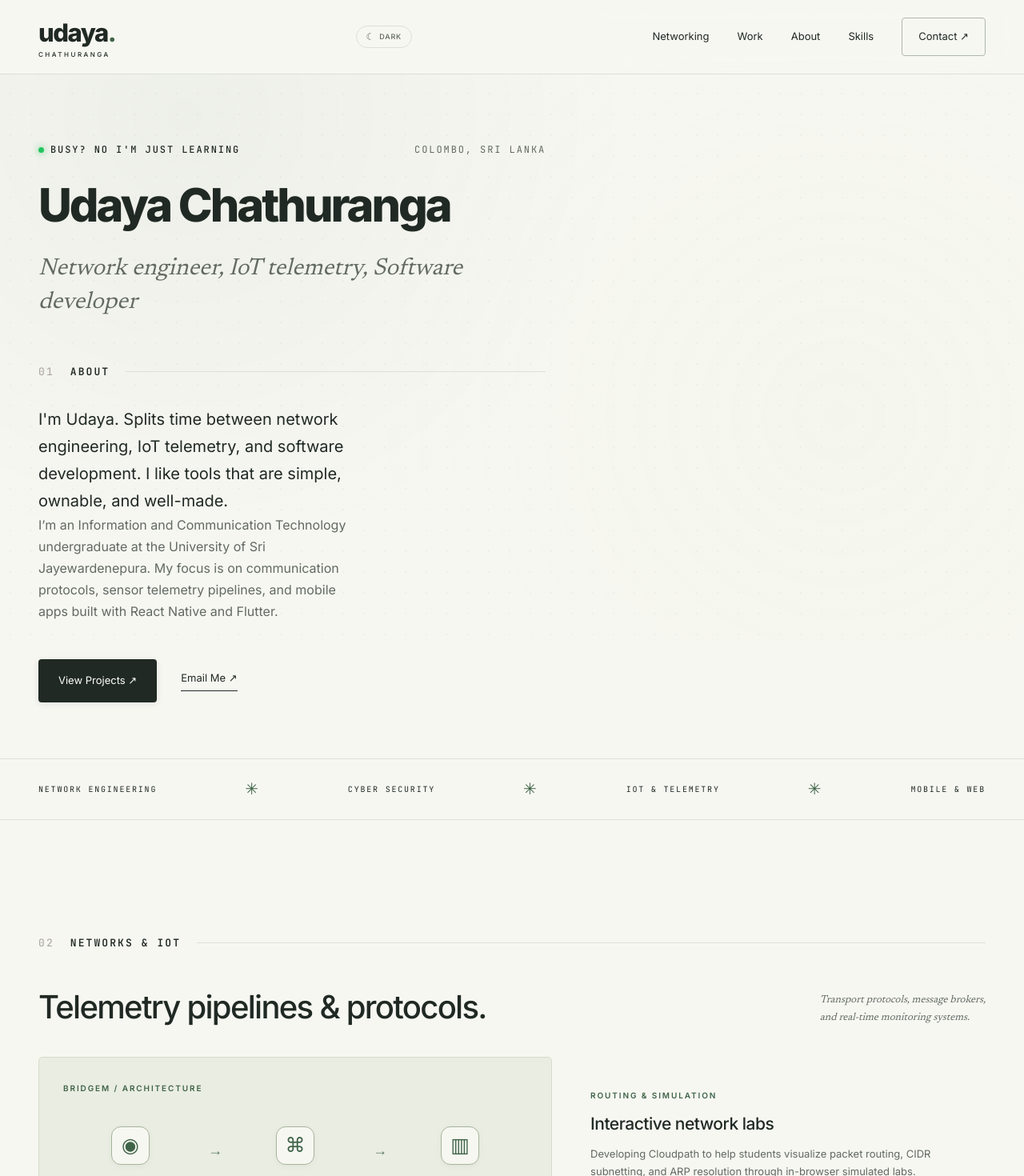
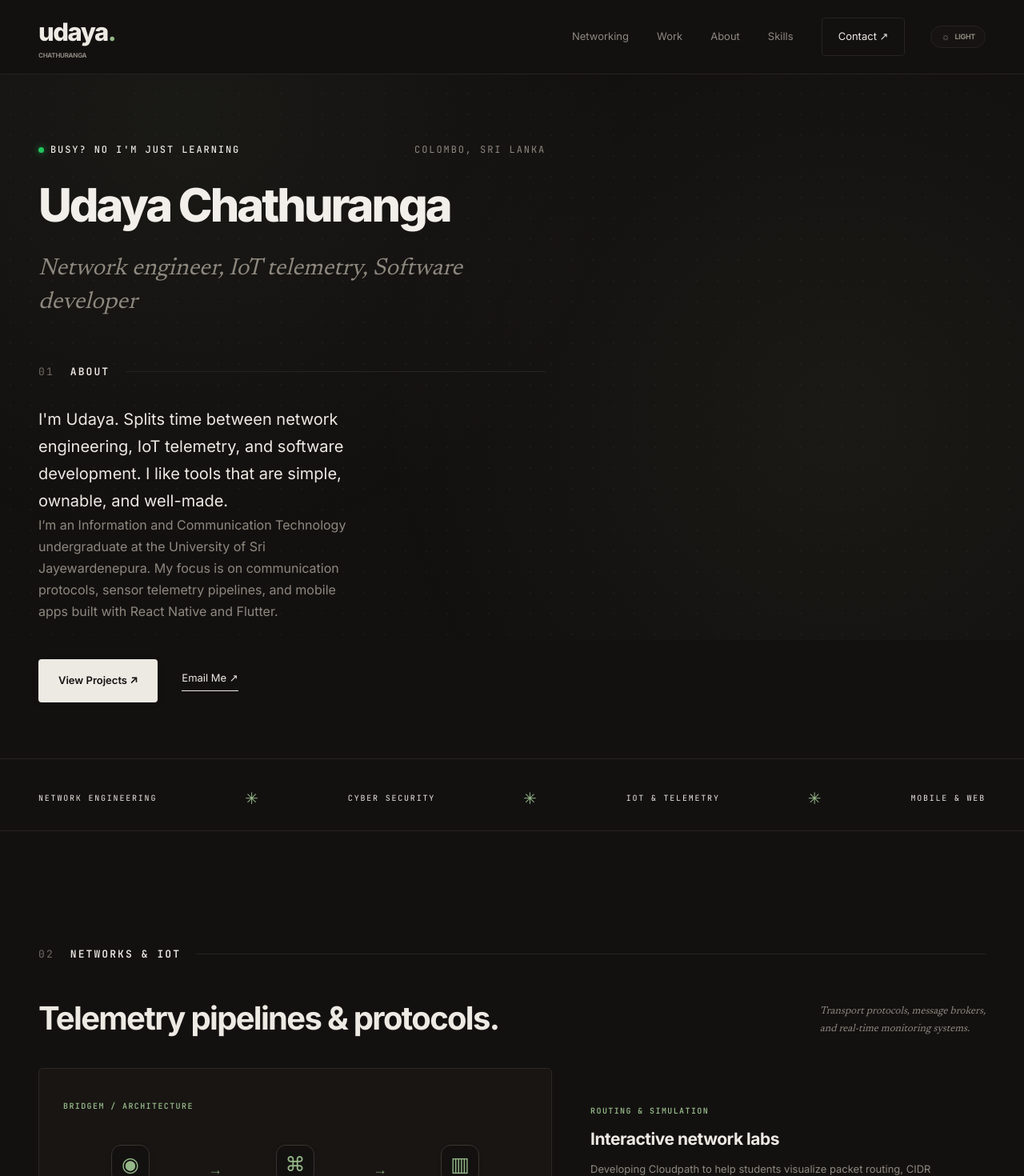
Before and after one commit to udayacgamage/udayacgamage-portfolio, a Next.js app: page / in a window 1280 px wide. Shown: the top 1470 px of the page at 80% size. Built offline with nearby package versions, Linux system fonts and the light colour scheme.

Commit message:
fix: seamless dark navbar background and align nav controls to the right

```diff
--- a/src/app/globals.css
+++ b/src/app/globals.css
@@ -69,7 +69,23 @@ p {
 h1,
 h2,
 h3 {
-  font-weight: 500;
+  font-family: var(--font-sans);
+  font-weight: 700;
+  letter-spacing: -0.035em;
+}
+em,
+.font-serif,
+.serif-italic {
+  font-family: var(--font-serif);
+  font-style: italic;
+  font-weight: 400;
+}
+.eyebrow,
+.font-mono,
+.mono-tag {
+  font-family: var(--font-mono);
+  letter-spacing: 0.14em;
+  text-transform: uppercase;
 }
 .wrap {
   width: min(1200px, calc(100% - 96px));
@@ -114,7 +130,23 @@ h3 {
   display: block;
   font-size: 8px;
   letter-spacing: 2.5px;
-  font-weight: 500;
+  font-family: var(--font-sans);
+  font-weight: 700;
+  letter-spacing: -0.035em;
+}
+em,
+.font-serif,
+.serif-italic {
+  font-family: var(--font-serif);
+  font-style: italic;
+  font-weight: 400;
+}
+.eyebrow,
+.font-mono,
+.mono-tag {
+  font-family: var(--font-mono);
+  letter-spacing: 0.14em;
+  text-transform: uppercase;
   margin-top: -3px;
 }
 .nav-links {
@@ -403,7 +435,23 @@ h1 em,
 .project-art strong {
   font-size: 28px;
   letter-spacing: -1px;
-  font-weight: 500;
+  font-family: var(--font-sans);
+  font-weight: 700;
+  letter-spacing: -0.035em;
+}
+em,
+.font-serif,
+.serif-italic {
+  font-family: var(--font-serif);
+  font-style: italic;
+  font-weight: 400;
+}
+.eyebrow,
+.font-mono,
+.mono-tag {
+  font-family: var(--font-mono);
+  letter-spacing: 0.14em;
+  text-transform: uppercase;
   position: relative;
   z-index: 2;
 }
@@ -633,7 +681,23 @@ h1 em,
 .about-facts strong {
   display: block;
   font-size: 12px;
-  font-weight: 500;
+  font-family: var(--font-sans);
+  font-weight: 700;
+  letter-spacing: -0.035em;
+}
+em,
+.font-serif,
+.serif-italic {
+  font-family: var(--font-serif);
+  font-style: italic;
+  font-weight: 400;
+}
+.eyebrow,
+.font-mono,
+.mono-tag {
+  font-family: var(--font-mono);
+  letter-spacing: 0.14em;
+  text-transform: uppercase;
   margin-top: 9px;
   line-height: 1.6;
 }
@@ -1006,7 +1070,23 @@ h1 em,
 .network-flow strong {
   display: block;
   font-size: 12px;
-  font-weight: 500;
+  font-family: var(--font-sans);
+  font-weight: 700;
+  letter-spacing: -0.035em;
+}
+em,
+.font-serif,
+.serif-italic {
+  font-family: var(--font-serif);
+  font-style: italic;
+  font-weight: 400;
+}
+.eyebrow,
+.font-mono,
+.mono-tag {
+  font-family: var(--font-mono);
+  letter-spacing: 0.14em;
+  text-transform: uppercase;
 }
 .network-flow small {
   display: block;
@@ -1543,6 +1623,11 @@ h1 em,
   }
 }
 
+.nav-right {
+  display: flex;
+  align-items: center;
+  gap: 32px;
+}
 .nav-controls {
   display: flex;
   align-items: center;
@@ -1577,7 +1662,23 @@ h1 em,
   font-size: 9px;
   letter-spacing: 0.8px;
   text-transform: uppercase;
-  font-weight: 500;
+  font-family: var(--font-sans);
+  font-weight: 700;
+  letter-spacing: -0.035em;
+}
+em,
+.font-serif,
+.serif-italic {
+  font-family: var(--font-serif);
+  font-style: italic;
+  font-weight: 400;
+}
+.eyebrow,
+.font-mono,
+.mono-tag {
+  font-family: var(--font-mono);
+  letter-spacing: 0.14em;
+  text-transform: uppercase;
 }
 
 [data-theme="dark"] body {
@@ -1786,3 +1887,56 @@ h1 em,
   transform: translateX(6px);
   color: var(--accent);
 }
+
+/* Ensure site-header is dark in dark mode and default */
+[data-theme="dark"] .site-header,
+:root:not([data-theme="light"]) .site-header {
+  background: rgba(19, 17, 16, 0.94) !important;
+  border-bottom: 1px solid #262320 !important;
+}
+
+[data-theme="dark"] .wordmark,
+:root:not([data-theme="light"]) .wordmark {
+  color: #ede9e3;
+}
+
+[data-theme="dark"] .wordmark small,
+:root:not([data-theme="light"]) .wordmark small {
+  color: #8e887f;
+}
+
+[data-theme="dark"] .nav-links a,
+:root:not([data-theme="light"]) .nav-links a {
+  color: #8e887f;
+}
+
+[data-theme="dark"] .nav-links a:hover,
+:root:not([data-theme="light"]) .nav-links a:hover,
+[data-theme="dark"] .nav-links a.active,
+:root:not([data-theme="light"]) .nav-links a.active {
+  color: #95b888;
+}
+
+[data-theme="dark"] .nav-links a:last-child,
+:root:not([data-theme="light"]) .nav-links a:last-child {
+  border-color: #262320;
+  color: #ede9e3;
+}
+
+[data-theme="dark"] .nav-links a:last-child:hover,
+:root:not([data-theme="light"]) .nav-links a:last-child:hover {
+  border-color: #95b888;
+}
+
+[data-theme="dark"] .theme-toggle-btn,
+:root:not([data-theme="light"]) .theme-toggle-btn {
+  border-color: #262320;
+  color: #8e887f;
+  background: rgba(25, 22, 20, 0.6);
+}
+
+[data-theme="dark"] .theme-toggle-btn:hover,
+:root:not([data-theme="light"]) .theme-toggle-btn:hover {
+  border-color: #38332e;
+  color: #ede9e3;
+}
--- a/src/app/layout.tsx
+++ b/src/app/layout.tsx
@@ -46,8 +46,29 @@ export default function RootLayout({
     <html
       lang="en"
       className={`${inter.variable} ${newsreader.variable} ${jetbrainsMono.variable}`}
+      data-theme="dark"
       suppressHydrationWarning
     >
+      <head>
+        <script
+          dangerouslySetInnerHTML={{
+            __html: `
+              (function() {
+                try {
+                  var saved = localStorage.getItem('portfolio-theme');
+                  var theme = saved || 'dark';
+                  document.documentElement.setAttribute('data-theme', theme);
+                  if (theme === 'dark') {
+                    document.documentElement.classList.add('dark');
+                  } else {
+                    document.documentElement.classList.remove('dark');
+                  }
+                } catch (e) {}
+              })();
+            `,
+          }}
+        />
+      </head>
       <body>
         <a className="skip-link" href="#main">
           Skip to content
--- a/src/components/Navbar.tsx
+++ b/src/components/Navbar.tsx
@@ -66,20 +66,7 @@ export default function Navbar() {
           <small>CHATHURANGA</small>
         </a>
 
-        <div className="nav-controls">
-          <ThemeToggle />
-
-          <button
-            className="menu-toggle"
-            aria-expanded={open}
-            aria-controls="nav-links"
-            onClick={() => setOpen(!open)}
-            type="button"
-          >
-            {open ? "Close −" : "Menu +"}
-          </button>
-        </div>
-
+        <div className="nav-right">
           <div id="nav-links" className={`nav-links ${open ? "is-open" : ""}`}>
             {NAV_ITEMS.map((item) => {
               const isActive = activeSection === item.id;
@@ -96,6 +83,21 @@ export default function Navbar() {
               );
             })}
           </div>
+
+          <div className="nav-controls">
+            <ThemeToggle />
+
+            <button
+              className="menu-toggle"
+              aria-expanded={open}
+              aria-controls="nav-links"
+              onClick={() => setOpen(!open)}
+              type="button"
+            >
+              {open ? "Close −" : "Menu +"}
+            </button>
+          </div>
+        </div>
       </nav>
     </header>
   );
--- a/src/components/ThemeToggle.tsx
+++ b/src/components/ThemeToggle.tsx
@@ -13,14 +13,16 @@ function subscribe(callback: () => void) {
 }
 
 function getSnapshot(): "light" | "dark" {
-  if (typeof window === "undefined") return "light";
+  if (typeof window === "undefined") return "dark";
   const saved = localStorage.getItem("portfolio-theme") as "light" | "dark" | null;
   if (saved) return saved;
-  return window.matchMedia("(prefers-color-scheme: dark)").matches ? "dark" : "light";
+  const currentAttr = document.documentElement.getAttribute("data-theme") as "light" | "dark" | null;
+  if (currentAttr) return currentAttr;
+  return "dark";
 }
 
 function getServerSnapshot(): "light" | "dark" {
-  return "light";
+  return "dark";
 }
 
 export default function ThemeToggle() {
@@ -29,6 +31,11 @@ export default function ThemeToggle() {
   const toggleTheme = () => {
     const nextTheme = theme === "light" ? "dark" : "light";
     document.documentElement.setAttribute("data-theme", nextTheme);
+    if (nextTheme === "dark") {
+      document.documentElement.classList.add("dark");
+    } else {
+      document.documentElement.classList.remove("dark");
+    }
     localStorage.setItem("portfolio-theme", nextTheme);
     window.dispatchEvent(new Event("storage"));
   };
```
Lines whose indentation alone changed are shown as unchanged.
